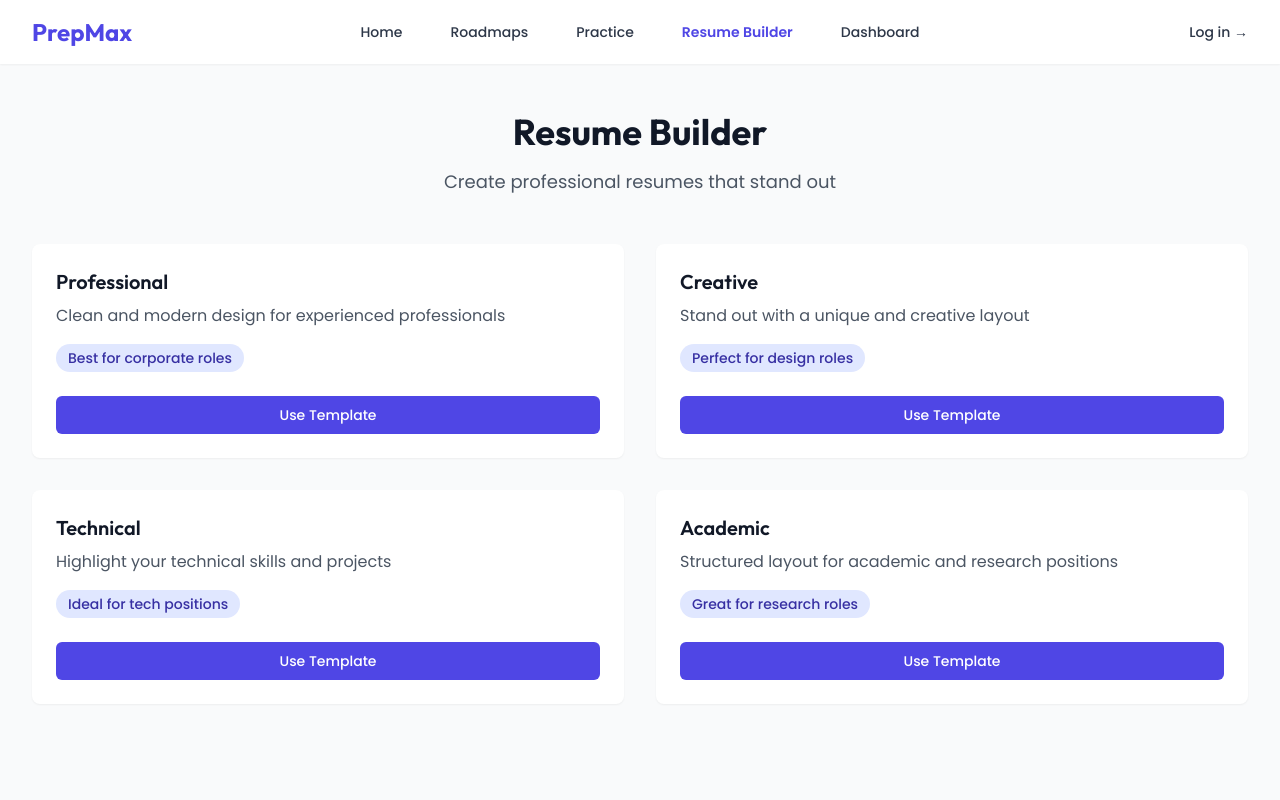
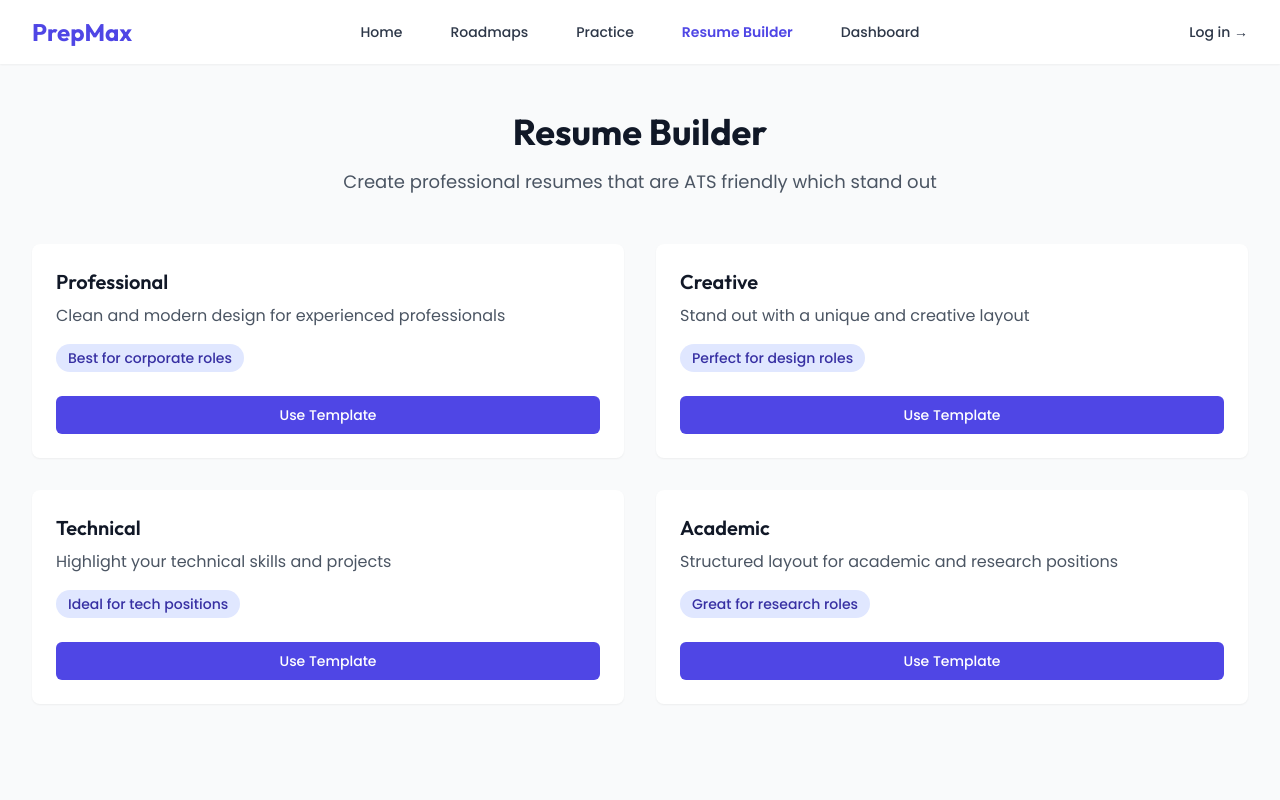
Before and after one commit to VaibhavT04/PrepMax, a Next.js app: page /resume in a window 1280 px wide. Shown: the top 800 px of the page. Built offline with nearby package versions, Linux system fonts and the light colour scheme.

Commit message:
Update page.tsx

```diff
--- a/src/app/resume/page.tsx
+++ b/src/app/resume/page.tsx
@@ -41,7 +41,7 @@ export default function ResumePage() {
             Resume Builder
           </h1>
           <p className="mt-4 text-lg text-gray-600">
-            Create professional resumes that stand out
+            Create professional resumes that are ATS friendly which stand out
           </p>
         </div>
 
```
